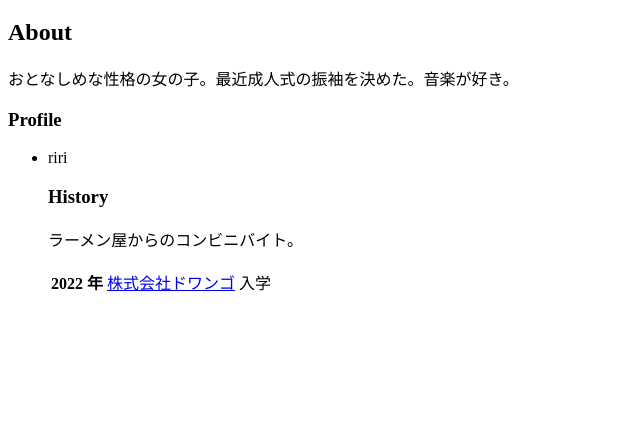
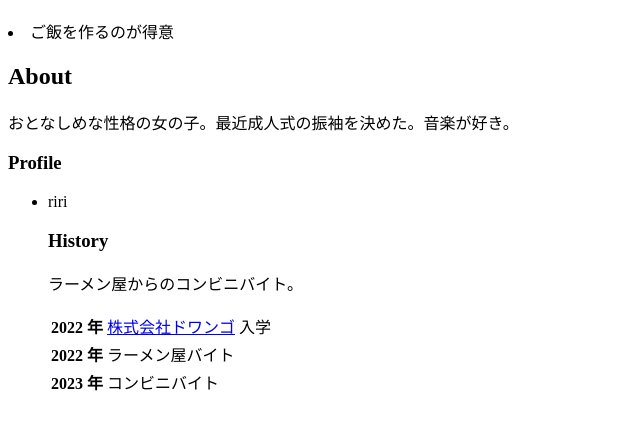
Before and after one commit to 261zs02094-sys/riri.github.io, a plain HTML site: page index.html in a window 1280 px wide. Shown: the part 61-490 px from the top of the page, without its empty margins (0-640 px from the left). Drawn offline with Linux system fonts and the light colour scheme.

Commit message:
情報を追加

```diff
--- a/index.html
+++ b/index.html
@@ -7,6 +7,7 @@
   </head>
   <body>
     <h1>riri</h1>
+    <li>ご飯を作るのが得意</li>
 <h2>About</h2>
     <p>
       おとなしめな性格の女の子。最近成人式の振袖を決めた。音楽が好き。<br>
@@ -20,6 +21,13 @@
       <tr>
         <th>2022 年</th>
         <td><a href="https://dwango.co.jp/">株式会社ドワンゴ</a> 入学</td>
+      </tr>  <th>2022 年</th>
+        <td>ラーメン屋バイト</td>
       </tr>
+      <tr>
+        <th>2023 年</th>
+        <td>コンビニバイト</td>
+      </tr>
+    </table>
     </body>
 </html>
```
